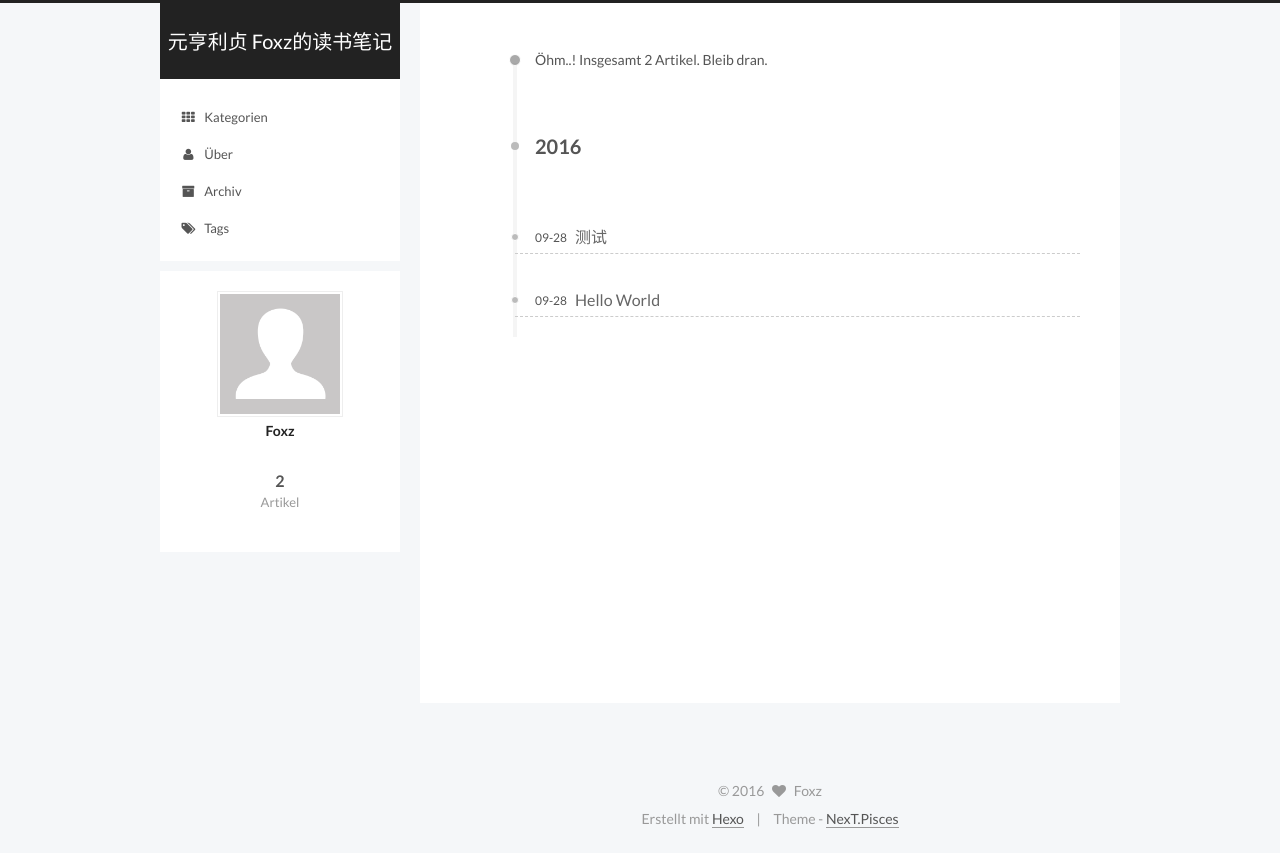
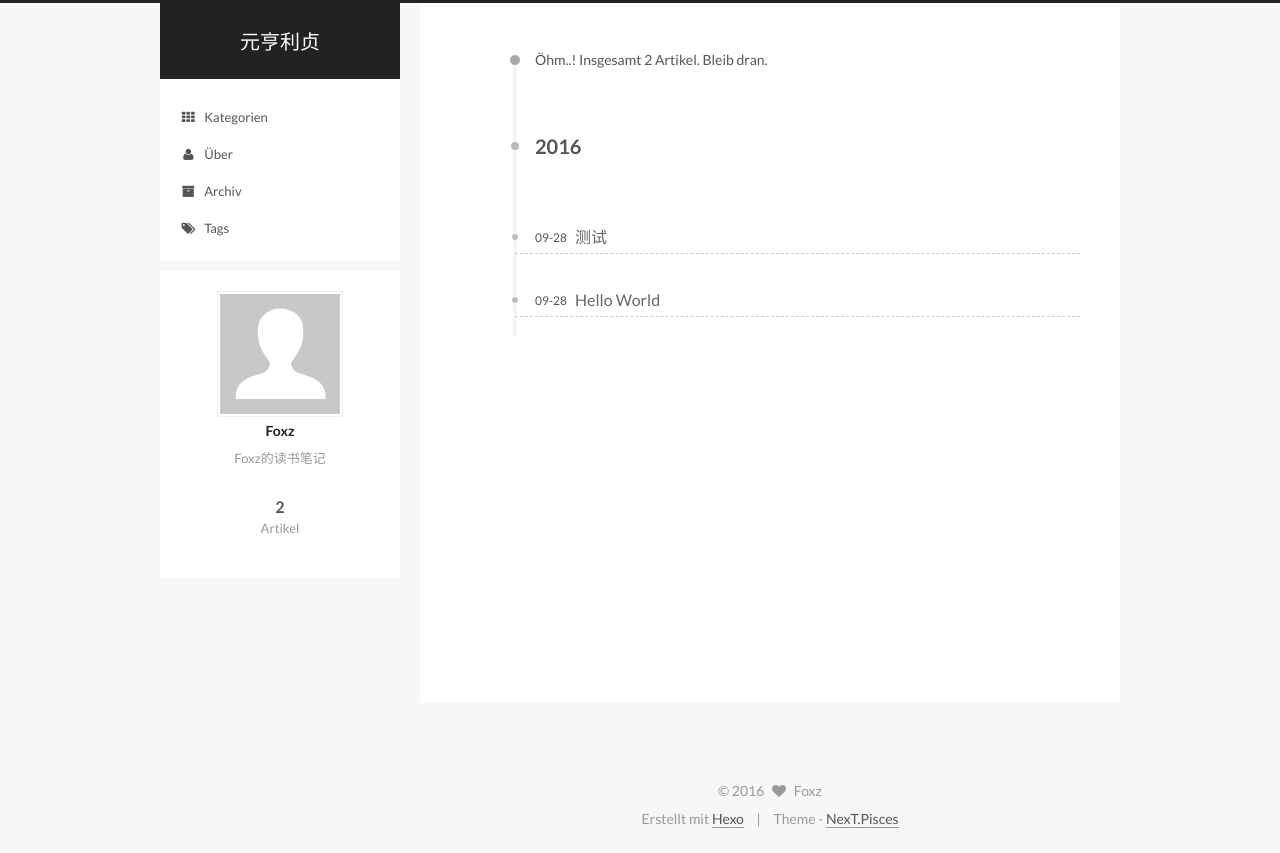
Before and after one commit to suruirui/suruirui.blog, a plain HTML site: page archives/2016/09/index.html in a window 1280 px wide. Drawn offline with Linux system fonts and the light colour scheme.

Commit message:
Site updated: 2016-09-28 15:01:25

```diff
--- a/archives/2016/09/index.html
+++ b/archives/2016/09/index.html
@@ -84,12 +84,15 @@
 
 
 
+<meta name="description" content="Foxz的读书笔记">
 <meta property="og:type" content="website">
-<meta property="og:title" content="元亨利贞 Foxz的读书笔记">
+<meta property="og:title" content="元亨利贞">
 <meta property="og:url" content="http://yoursite.com/archives/2016/09/index.html">
-<meta property="og:site_name" content="元亨利贞 Foxz的读书笔记">
+<meta property="og:site_name" content="元亨利贞">
+<meta property="og:description" content="Foxz的读书笔记">
 <meta name="twitter:card" content="summary">
-<meta name="twitter:title" content="元亨利贞 Foxz的读书笔记">
+<meta name="twitter:title" content="元亨利贞">
+<meta name="twitter:description" content="Foxz的读书笔记">
 
 
 
@@ -112,7 +115,7 @@
 
   <link rel="canonical" href="http://yoursite.com/archives/2016/09/"/>
 
-  <title> Archiv | 元亨利贞 Foxz的读书笔记 </title>
+  <title> Archiv | 元亨利贞 </title>
 </head>
 
 <body itemscope itemtype="http://schema.org/WebPage" lang="">
@@ -143,7 +146,7 @@
   <div class="custom-logo-site-title">
     <a href="/"  class="brand" rel="start">
       <span class="logo-line-before"><i></i></span>
-      <span class="site-title">元亨利贞 Foxz的读书笔记</span>
+      <span class="site-title">元亨利贞</span>
       <span class="logo-line-after"><i></i></span>
     </a>
   </div>
@@ -351,7 +354,7 @@
                src="/images/avatar.gif"
                alt="Foxz" />
           <p class="site-author-name" itemprop="name">Foxz</p>
-          <p class="site-description motion-element" itemprop="description"></p>
+          <p class="site-description motion-element" itemprop="description">Foxz的读书笔记</p>
         </div>
         <nav class="site-state motion-element">
           <div class="site-state-item site-state-posts">
--- a/css/main.css
+++ b/css/main.css
@@ -1549,7 +1549,7 @@ pre .javascript .function {
   width: 4px;
   height: 4px;
   border-radius: 50%;
-  background: #ff82c3;
+  background: #45e39d;
 }
 .links-of-blogroll {
   font-size: 13px;
```
Also changed, not shown: 2016/09/28/hello-world/index.html (+4 -4 lines), 2016/09/28/测试/index.html (+4 -4 lines), archives/2016/index.html (+9 -6 lines), archives/index.html (+9 -6 lines), index.html (+9 -6 lines).
